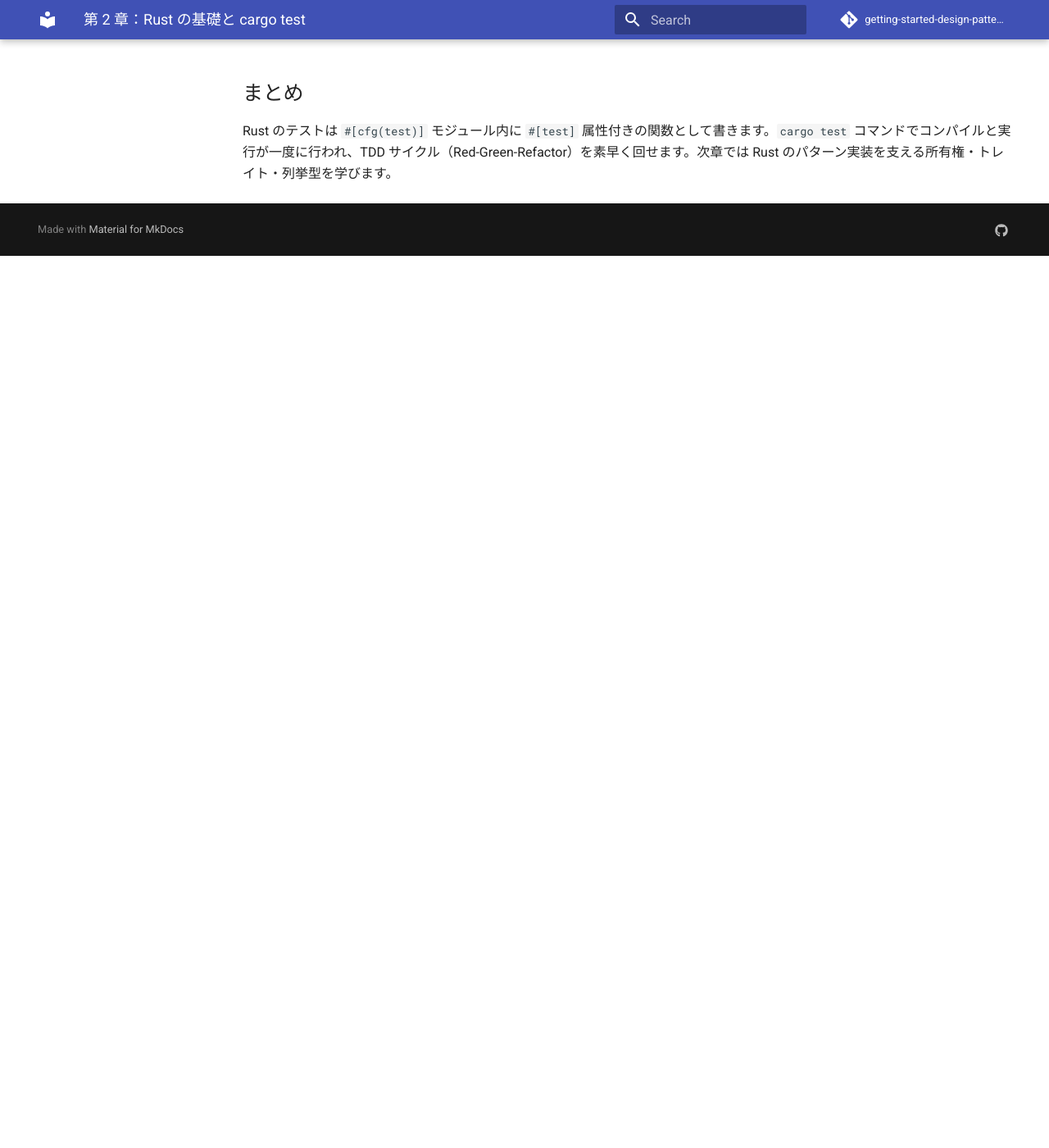
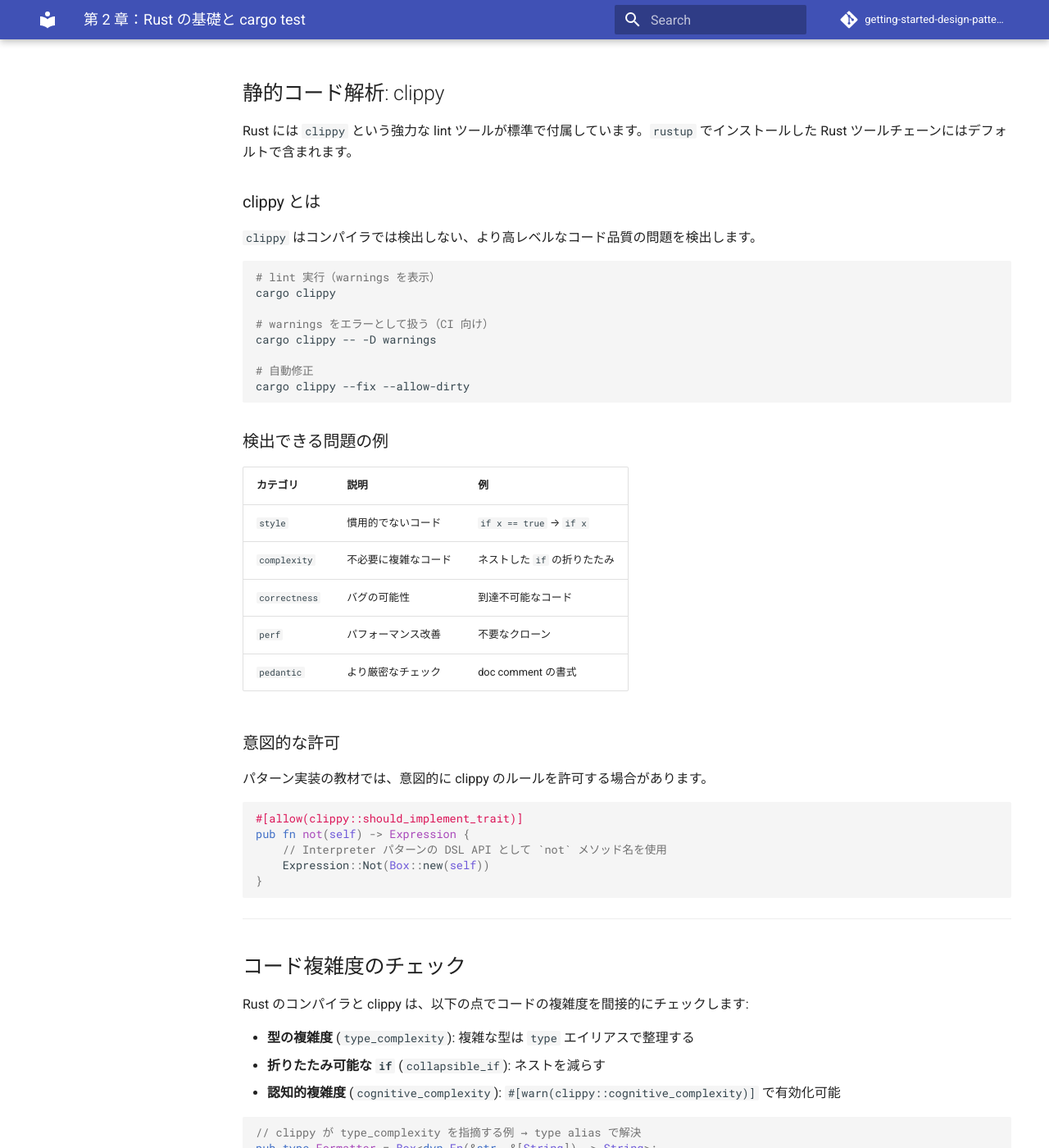
Before and after one commit to k2works/getting-started-design-pattern, an MkDocs documentation site: the page built from docs/article/rust/02-rust-basics-and-cargo-test.md, in a window 1280 px wide and 1400 px high, scrolled down 2448 px. Shown: the whole window at 82% size. Built offline with MkDocs 1.6.1 and Material for MkDocs 9.7.7, drawn with Linux system fonts in a browser that asks for light colours; comment, search, counter and statistics services are not loaded; before the commit the page ends 2760 px from its top, so only the background shows below that; some of the changed text lies outside the part shown.

Commit message:
chore(rust): clippy を導入し品質チェックを追加
doc comment と type_complexity の警告を修正。
記事に clippy・品質チェックセクションを追記。

````diff
--- a/docs/article/rust/02-rust-basics-and-cargo-test.md
+++ b/docs/article/rust/02-rust-basics-and-cargo-test.md
@@ -102,6 +102,107 @@ cargo test -- --test-threads=1      # シングルスレッドで実行
 | アサーション | `assert_eq!`, `assert!` | `assertEquals` | `assert` |
 | テスト発見 | `#[test]` 属性 | `@Test` アノテーション | `test_` プレフィックス |
 
+## 静的コード解析: clippy
+
+Rust には `clippy` という強力な lint ツールが標準で付属しています。`rustup` でインストールした Rust ツールチェーンにはデフォルトで含まれます。
+
+### clippy とは
+
+`clippy` はコンパイラでは検出しない、より高レベルなコード品質の問題を検出します。
+
+```bash
+# lint 実行（warnings を表示）
+cargo clippy
+
+# warnings をエラーとして扱う（CI 向け）
+cargo clippy -- -D warnings
+
+# 自動修正
+cargo clippy --fix --allow-dirty
+```
+
+### 検出できる問題の例
+
+| カテゴリ | 説明 | 例 |
+|---------|------|----|
+| `style` | 慣用的でないコード | `if x == true` → `if x` |
+| `complexity` | 不必要に複雑なコード | ネストした `if` の折りたたみ |
+| `correctness` | バグの可能性 | 到達不可能なコード |
+| `perf` | パフォーマンス改善 | 不要なクローン |
+| `pedantic` | より厳密なチェック | doc comment の書式 |
+
+### 意図的な許可
+
+パターン実装の教材では、意図的に clippy のルールを許可する場合があります。
+
+```rust
+#[allow(clippy::should_implement_trait)]
+pub fn not(self) -> Expression {
+    // Interpreter パターンの DSL API として `not` メソッド名を使用
+    Expression::Not(Box::new(self))
+}
+```
+
+---
+
+## コード複雑度のチェック
+
+Rust のコンパイラと clippy は、以下の点でコードの複雑度を間接的にチェックします:
+
+- **型の複雑度** (`type_complexity`): 複雑な型は `type` エイリアスで整理する
+- **折りたたみ可能な `if`** (`collapsible_if`): ネストを減らす
+- **認知的複雑度** (`cognitive_complexity`): `#[warn(clippy::cognitive_complexity)]` で有効化可能
+
+```rust
+// clippy が type_complexity を指摘する例 → type alias で解決
+pub type Formatter = Box<dyn Fn(&str, &[String]) -> String>;
+
+pub struct Report {
+    pub formatter: Formatter,  // Box<dyn Fn(...)> を直接書かない
+}
+```
+
+---
+
+## 品質チェックの一括実行
+
+Rust では `cargo` コマンドを組み合わせて品質チェックを実行します。
+
+```bash
+# lint + テスト を順番に実行
+cargo clippy -- -D warnings && cargo test
+```
+
+Makefile を使う場合:
+
+```makefile
+.PHONY: clippy test check
+
+clippy:
+	cargo clippy -- -D warnings
+
+test:
+	cargo test
+
+check: clippy test
+```
+
+---
+
+## 各言語の品質ツール比較
+
+| 用途 | Rust | Ruby | Java | TypeScript | Python |
+|------|------|------|------|-----------|--------|
+| 静的解析 | clippy | RuboCop | Checkstyle + PMD | ESLint | Ruff |
+| フォーマッター | rustfmt | RuboCop | Checkstyle | Prettier | Ruff |
+| カバレッジ | cargo-tarpaulin | SimpleCov | JaCoCo | @vitest/coverage-v8 | pytest-cov |
+| 複雑度チェック | clippy cognitive_complexity | RuboCop Metrics | PMD | ESLint complexity | Ruff McCabe |
+| 一括実行 | `cargo clippy && cargo test` | `rake check` | `./gradlew check` | `npm run lint && npm test` | `ruff check && pytest` |
+
+**Rust の特徴**: `clippy` と `rustfmt` がツールチェーンに含まれており、外部依存なしで品質チェックを実行できます。コンパイラ自体が強力な型チェックを行うため、他言語より多くのバグがコンパイル時に検出されます。
+
+---
+
 ## まとめ
 
-Rust のテストは `#[cfg(test)]` モジュール内に `#[test]` 属性付きの関数として書きます。`cargo test` コマンドでコンパイルと実行が一度に行われ、TDD サイクル（Red-Green-Refactor）を素早く回せます。次章では Rust のパターン実装を支える所有権・トレイト・列挙型を学びます。
+Rust のテストは `#[cfg(test)]` モジュール内に `#[test]` 属性付きの関数として書きます。`cargo test` コマンドでコンパイルと実行が一度に行われ、TDD サイクル（Red-Green-Refactor）を素早く回せます。`cargo clippy` による静的解析で、コンパイラでは検出できないコード品質の問題も早期に発見できます。次章では Rust のパターン実装を支える所有権・トレイト・列挙型を学びます。
````
Also changed, not shown: 9 other files.
